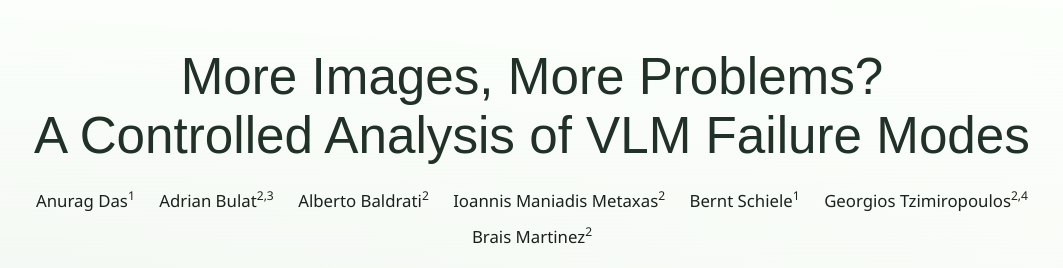
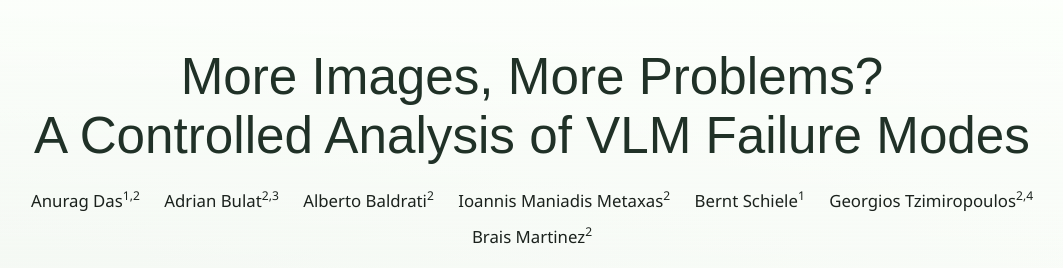
Before and after one commit to multi-image-insights/multi-image-insights.github.io, a plain HTML site: page index.html in a window 1280 px wide. Shown: the top 268 px of the page, without its empty margins (108-1171 px from the left). Drawn offline with Linux system fonts and the light colour scheme; a web font is replaced by a local one.

Commit message:
minor bug

```diff
--- a/index.html
+++ b/index.html
@@ -23,7 +23,7 @@
           <h1>More Images, More Problems?<br />A Controlled Analysis of VLM Failure Modes</h1>
 
           <div class="authors">
-            <span><a href="https://anurag-198.github.io/" target="_blank" rel="noreferrer">Anurag Das</a><sup>1</sup></span>
+            <span><a href="https://anurag-198.github.io/" target="_blank" rel="noreferrer">Anurag Das</a><sup>1,2</sup></span>
             <span><a href="https://www.adrianbulat.com/" target="_blank" rel="noreferrer">Adrian Bulat</a><sup>2,3</sup></span>
             <span><a href="https://abaldrati.github.io/" target="_blank" rel="noreferrer">Alberto Baldrati</a><sup>2</sup></span>
             <span><a href="https://maniadisg.github.io/" target="_blank" rel="noreferrer">Ioannis Maniadis Metaxas</a><sup>2</sup></span>
```
